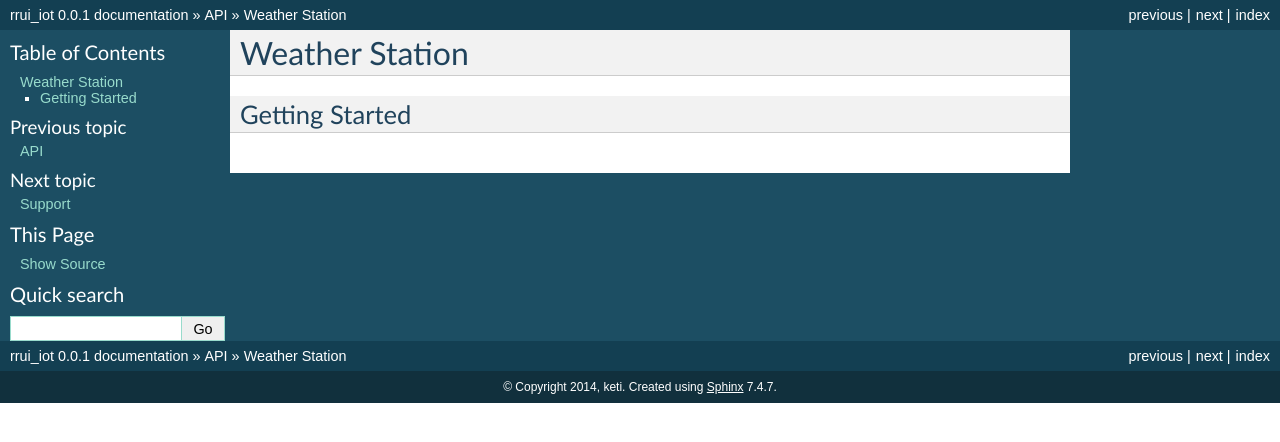
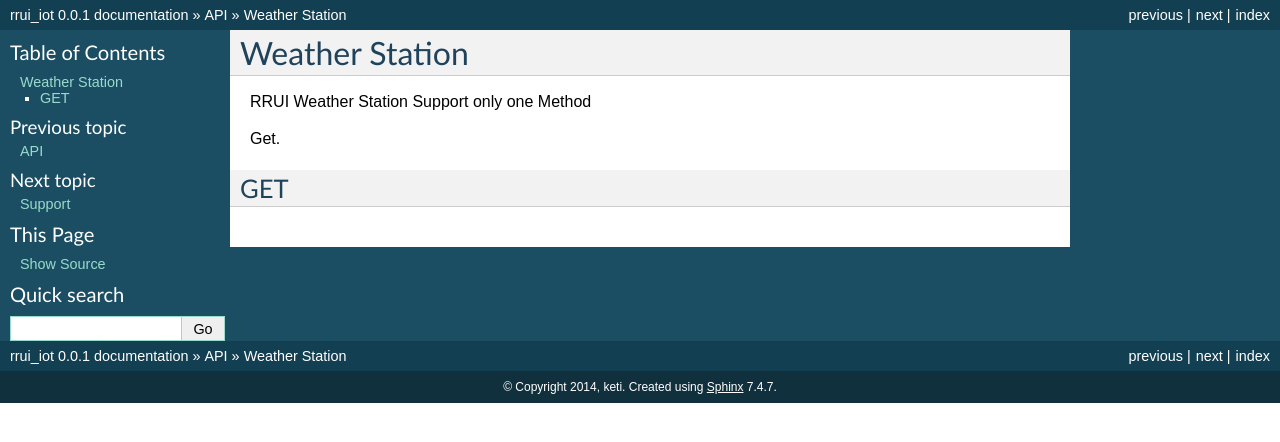
Before and after one commit to hubketi/docs_rrui_iot, a Sphinx documentation site: the page built from source/weather_station.rst, in a window 1280 px wide. Shown: the top 442 px of the page. Built offline with Sphinx 7.4.7, drawn with Linux system fonts in a browser that asks for light colours.

Commit message:
commit_015

```diff
--- a/source/api.rst
+++ b/source/api.rst
@@ -5,6 +5,6 @@ This is the RRUI IOT API documentation.
 
 
 .. toctree::
-   :maxdepth: 3
+   :maxdepth: 2
 
    weather_station
--- a/source/weather_station.rst
+++ b/source/weather_station.rst
@@ -1,6 +1,10 @@
 Weather Station
 ===============
 
+RRUI Weather Station Support only one Method
 
-Getting Started
-^^^^^^^^^^^^^^^
+Get.
+
+
+GET
+^^^
```
Also changed, not shown: 8 other files.
